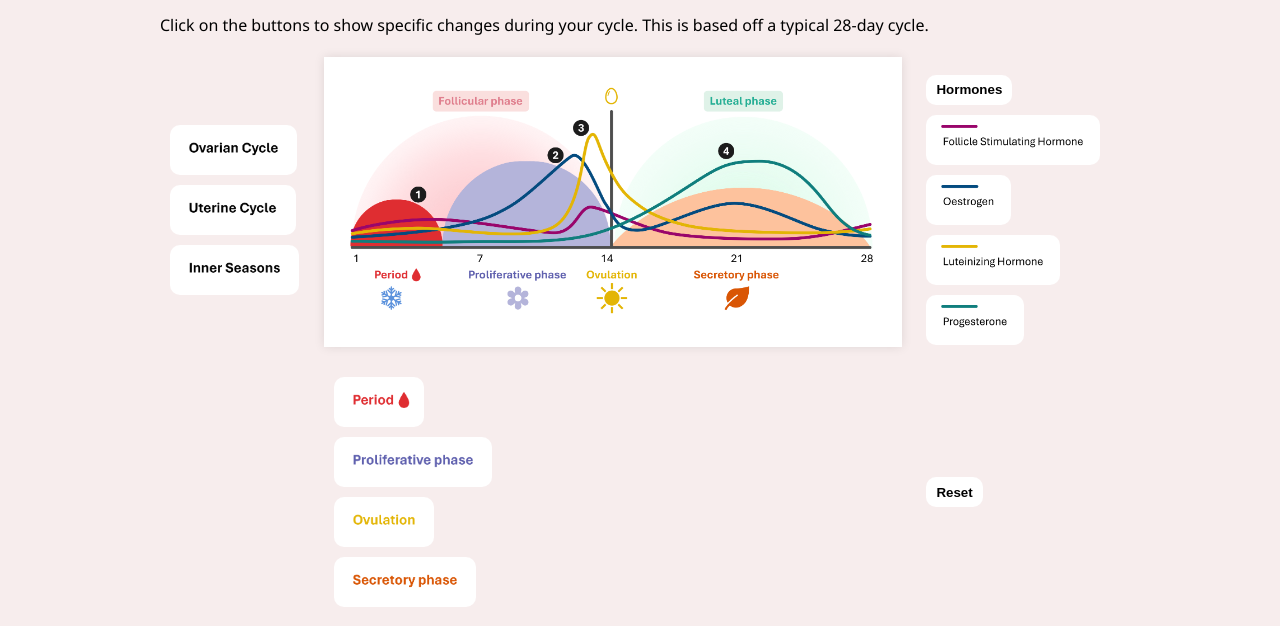
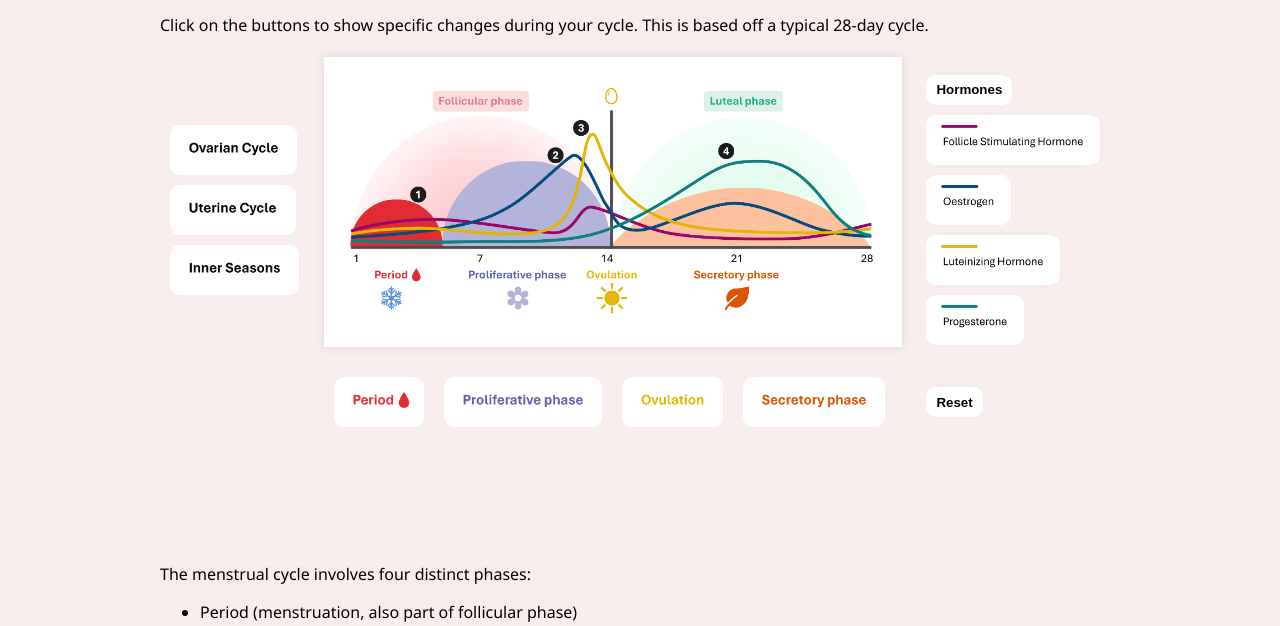
Before and after one commit to celine-leo/periodpal, a plain HTML site: page views/pages/menstrualcycle.html in a window 1280 px wide. Shown: the part 155-781 px from the top of the page. Drawn offline with Linux system fonts and the light colour scheme; a script that the page names is missing.

Commit message:
Changed menstrual cycle phases buttons display inline block

```diff
--- a/views/pages/menstrualcycle.html
+++ b/views/pages/menstrualcycle.html
@@ -68,9 +68,8 @@
             position: absolute;
         }
 
-        .phases {
+        #phases {
             display: flex;
-            gap: 10px;
         }
 
         .layer img{
@@ -163,7 +162,7 @@
 
         <div>   </div>
 
-        <div class="button-container" class="phases">
+        <div class="button-container" id="phases">
             <button onclick="showLayer('Period')"><img src="/assets/UC1_Period.png" style="height: 30px"></button>
             <button onclick="showLayer('Proliferative')"><img src="/assets/UC2_Proliferative phase.png" style="height: 30px"></button>
             <button onclick="showLayer('Ovulation')"><img src="/assets/UC3_Ovulation.png" style="height: 30px"></button>
```
